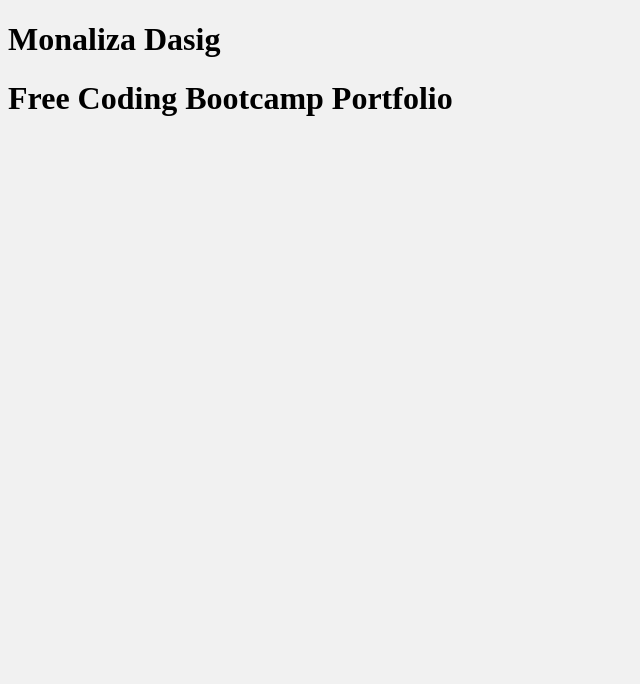
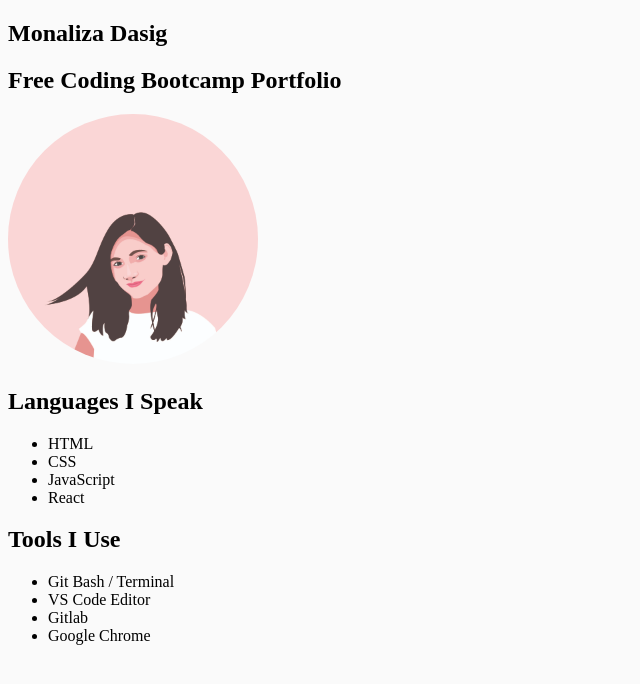
Before and after one commit to monalizadsg/fcb-portfolio, a plain HTML site: page index.html in a window 1280 px wide. Shown: the whole page, without its empty margins (0-640 px from the left). Drawn offline with Linux system fonts and the light colour scheme.

Commit message:
Add avatar and new elements, change background color

```diff
--- a/index.html
+++ b/index.html
@@ -7,7 +7,28 @@
     <link rel="stylesheet" href="style.css" />
   </head>
   <body>
-    <h1>Monaliza Dasig</h1>
-    <h1>Free Coding Bootcamp Portfolio</h1>
+    <div class="container">
+      <section id="landing">
+        <h1>Monaliza Dasig</h1>
+        <h2>Free Coding Bootcamp Portfolio</h2>
+        <img id="avatar" src="images/artwork.jpg" alt="my-artwork" />
+      </section>
+      <section id="gallery">
+        <h2>Languages I Speak</h2>
+        <ul>
+          <li>HTML</li>
+          <li>CSS</li>
+          <li>JavaScript</li>
+          <li>React</li>
+        </ul>
+        <h2>Tools I Use</h2>
+        <ul>
+          <li>Git Bash / Terminal</li>
+          <li>VS Code Editor</li>
+          <li>Gitlab</li>
+          <li>Google Chrome</li>
+        </ul>
+      </section>
+    </div>
   </body>
 </html>
--- a/style.css
+++ b/style.css
@@ -1,3 +1,8 @@
 body {
-  background-color: #f1f1f1;
+  background-color: #fafafa;
 }
+
+#avatar {
+  width: 250px;
+  border-radius: 50%;
+}
```
Also changed, not shown: images/artwork.jpg (added).
